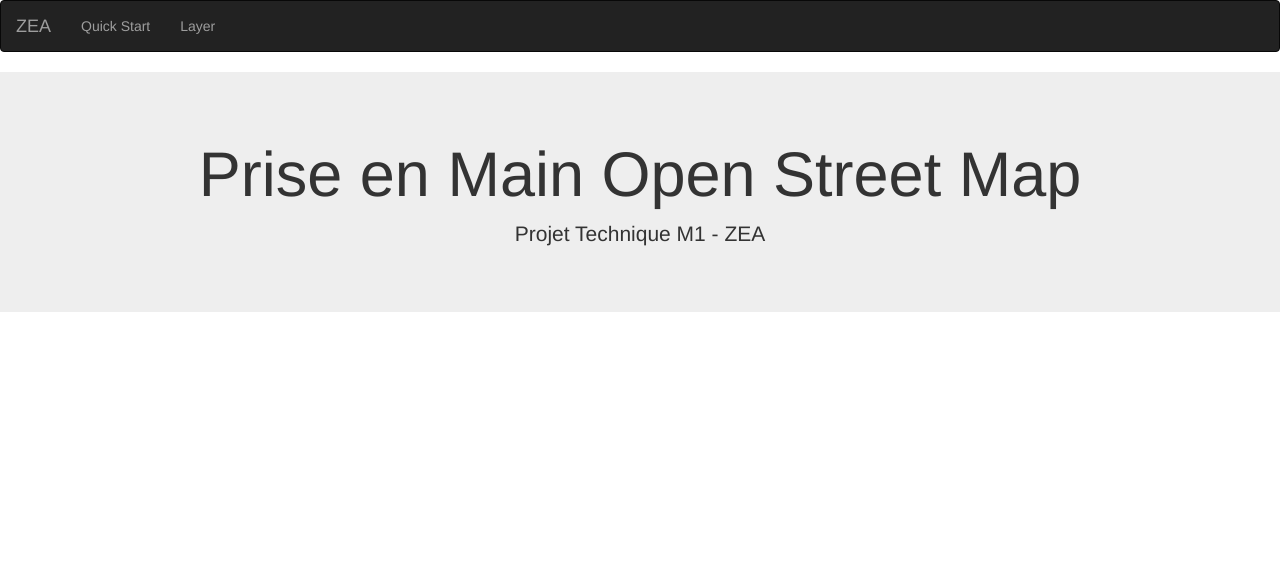
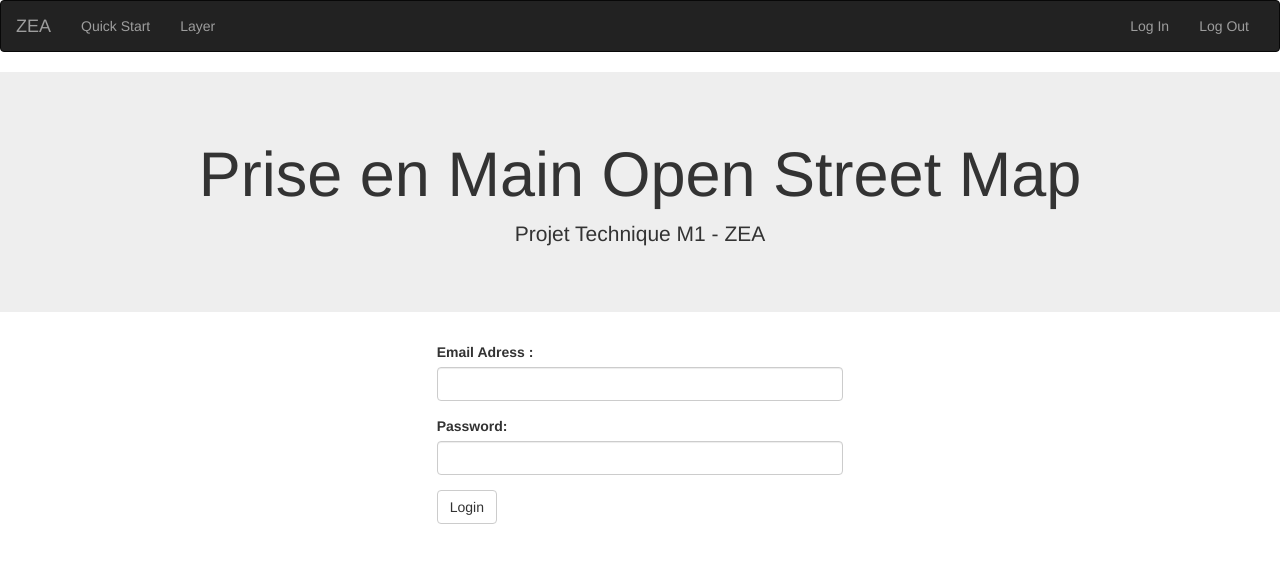
Before and after one commit to Clogema/PriseenMainOSM, an Angular app: page /login in a window 1280 px wide. Before the commit this address led to /. Shown: the top 562 px of the page. Built offline with nearby package versions, Linux system fonts and the light colour scheme.

Commit message:
Essai de Login

```diff
--- a/package.json
+++ b/package.json
@@ -26,7 +26,9 @@
     "angular-osm": "^1.2.2",
     "bootstrap": "^3.3.7",
     "core-js": "^2.4.1",
+    "express-jwt": "^5.3.1",
     "jquery": "^3.3.1",
+    "jwks-rsa": "^1.2.1",
     "leaflet": "^1.3.1",
     "rxjs": "^5.5.2",
     "zone.js": "^0.8.14"
--- a/src/app/app.component.css
+++ b/src/app/app.component.css
@@ -2,3 +2,7 @@
   height: 600px;
   width: 100%;
 }
+
+.navbar-right {
+  margin-right: 0px !important;
+}
--- a/src/app/app.component.html
+++ b/src/app/app.component.html
@@ -21,15 +21,24 @@
           <a href="/layer">Layer</a>
         </li>
       </ul>
+      <ul class="nav navbar-nav navbar-right">
+        <li>
+          <a href="/login">Log In</a>
+        </li>
+        <li>
+          <a>Log Out</a>
+        </li>
+      </ul>
     </div>
   </nav>
-  <router-outlet></router-outlet>
 
   <div class="jumbotron text-center">
     <h1>Prise en Main Open Street Map</h1>
     <p>Projet Technique M1 - ZEA</p>
   </div>
 
+  <router-outlet></router-outlet>
+
 </body>
 
 </html>
--- /dev/null
+++ b/src/app/login-form/login-form.component.html
@@ -0,0 +1,17 @@
+<div class="row">
+  <div class="col-sm-4"></div>
+  <div class="col-sm-4">
+    <form (submit)="loginUser($event)">
+      <div class="form-group">
+        <label for="email">Email Adress :</label>
+        <input type="email" class="form-control" id="email">
+      </div>
+      <div class="form-group">
+        <label for="pwd">Password:</label>
+        <input type="password" class="form-control" id="pwd">
+      </div>
+      <button type="button" class="btn btn-default">Login</button>
+    </form>
+  </div>
+  <div class="col-sm-4"></div>
+</div>
--- /dev/null
+++ b/src/app/login-form/login-form.component.ts
@@ -0,0 +1,14 @@
+import { Component, OnInit } from "@angular/core";
+
+@Component({
+  selector: "app-login-form",
+  templateUrl: "./login-form.component.html",
+  styleUrls: ["./login-form.component.css"]
+})
+export class LoginFormComponent implements OnInit {
+  constructor() {}
+
+  ngOnInit() {}
+
+  loginUser(e) {}
+}
```
Also changed, not shown: src/app/app.module.ts (+11 -3 lines), src/app/login-form/login-form.component.css (added), 2 other files (tests, documents, lock files or other folders).
